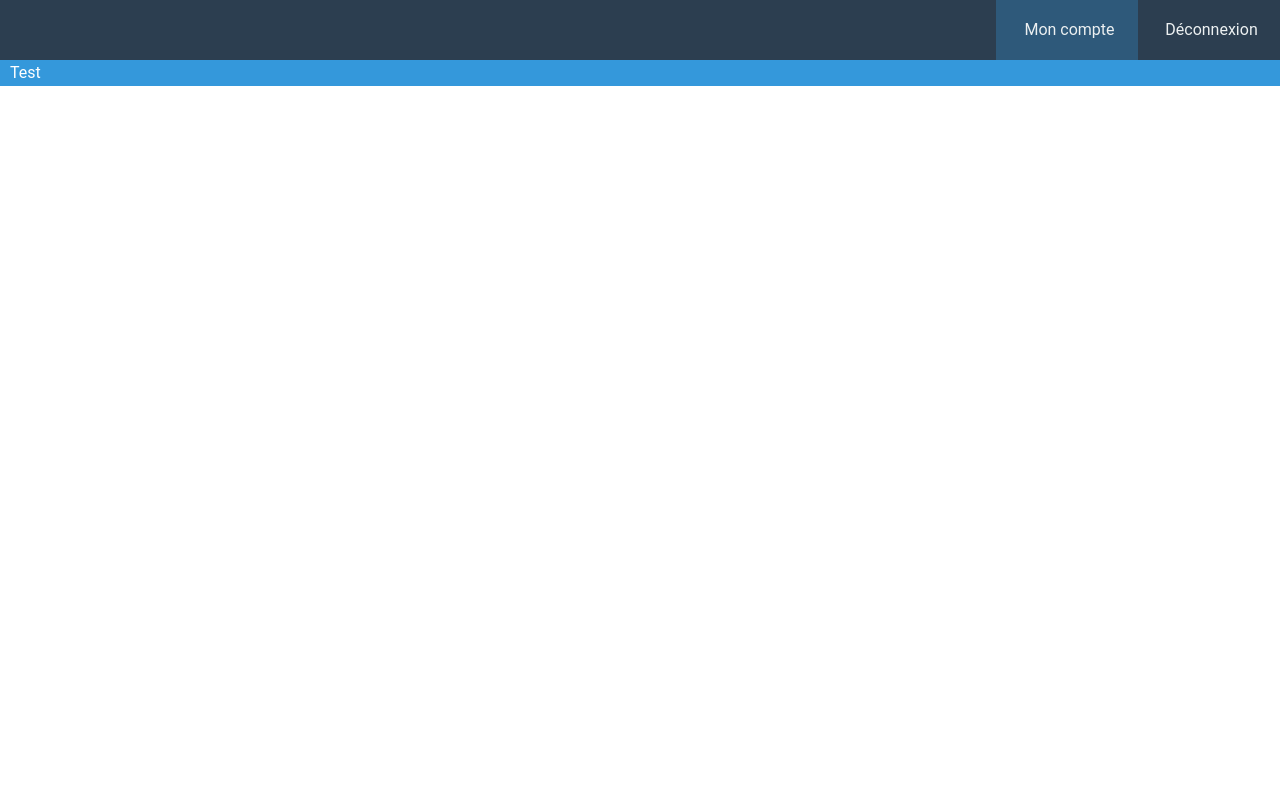
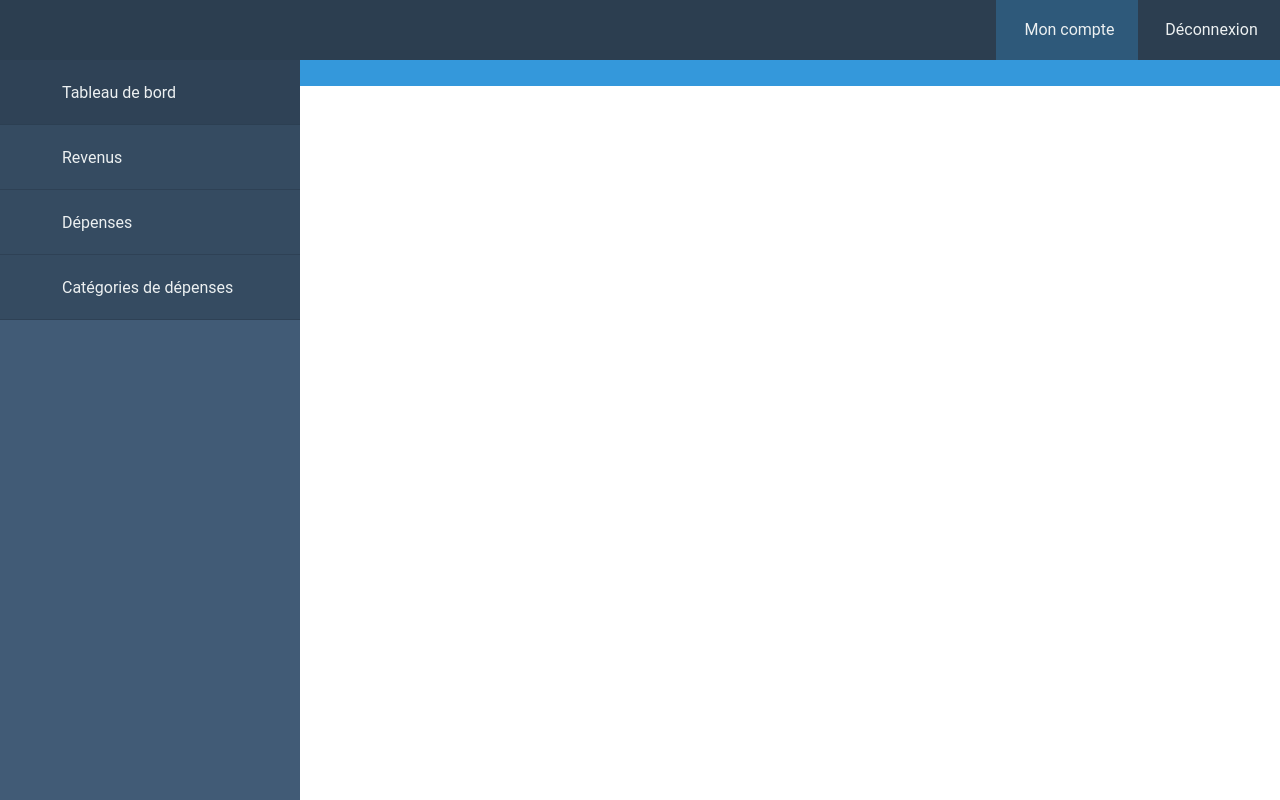
Before and after one commit to RaccoonFive/BudgetAppDesign, a website: page dashboard.html in a window 1280 px wide. Both pictures are taken after a click on the element 28 px from the left and 30 px from the top of the page. Drawn offline with Linux system fonts and the light colour scheme; a web font is replaced by a local one.

Commit message:
Added side menu

```diff
--- a/dashboard.html
+++ b/dashboard.html
@@ -29,8 +29,33 @@
     </div>
   </nav>
 
+  <div class="sideBar">
+    <a href="/dashboard.html" class="sideBar__link selected">
+      <i class="icon icon-ic_web_48px"></i>
+      Tableau de bord
+    </a>
+
+    <a href="#" class="sideBar__link">
+      <i class="icon icon-ic_file_download_48px"></i>
+      Revenus
+    </a>
+
+    <a href="#" class="sideBar__link">
+      <i class="icon icon-ic_file_upload_48px"></i>
+      Dépenses
+    </a>
+
+    <a href="#" class="sideBar__link">
+      <i class="icon icon-ic_folder_open_48px"></i>
+      Catégories de dépenses
+    </a>
+  </div>
+
   <nav class="breadcrumb">
     <a class="breadcrumb__link">Test</a>
   </nav>
+
+
+
 </body>
 </html>
--- a/js/application.js
+++ b/js/application.js
@@ -1,4 +1,10 @@
 $(document).ready(function (event) {
   $('.navbar__sideMenuButton').click(function (event) {
+    if ($('.sideBar').hasClass('active')) {
+      $('.sideBar').removeClass('active');
+    }else {
+      $('.sideBar').addClass('active');
+    }
+
   });
 });
--- a/sass/app.scss
+++ b/sass/app.scss
@@ -99,3 +99,39 @@ input:focus {
     margin-right: 10px;
   }
 }
+
+.sideBar {
+  transition: 0.2s;
+  background-color: #415B76;
+  position: absolute;
+  display: flex;
+  flex-direction: column;
+  width: 300px;
+  height: calc(100vh - 60px);
+  left: -300px;
+
+  &.active {
+    left: 0;
+  }
+
+  .sideBar__link {
+    text-decoration: none;
+    height: 64px;
+    display: flex;
+    align-items: center;
+    color: $white_color;
+    background: rgba(44, 62, 80, 0.55);
+
+    border-bottom: 1px rgba(44, 62, 80, 0.70) solid;
+
+    &.selected {
+      background: rgba(44, 62, 80, 0.85);
+    }
+
+    i {
+      width: 46px;
+      font-size: 30px;
+      padding-left: 16px;
+    }
+  }
+}
```
Also changed, not shown: css/app.css.
